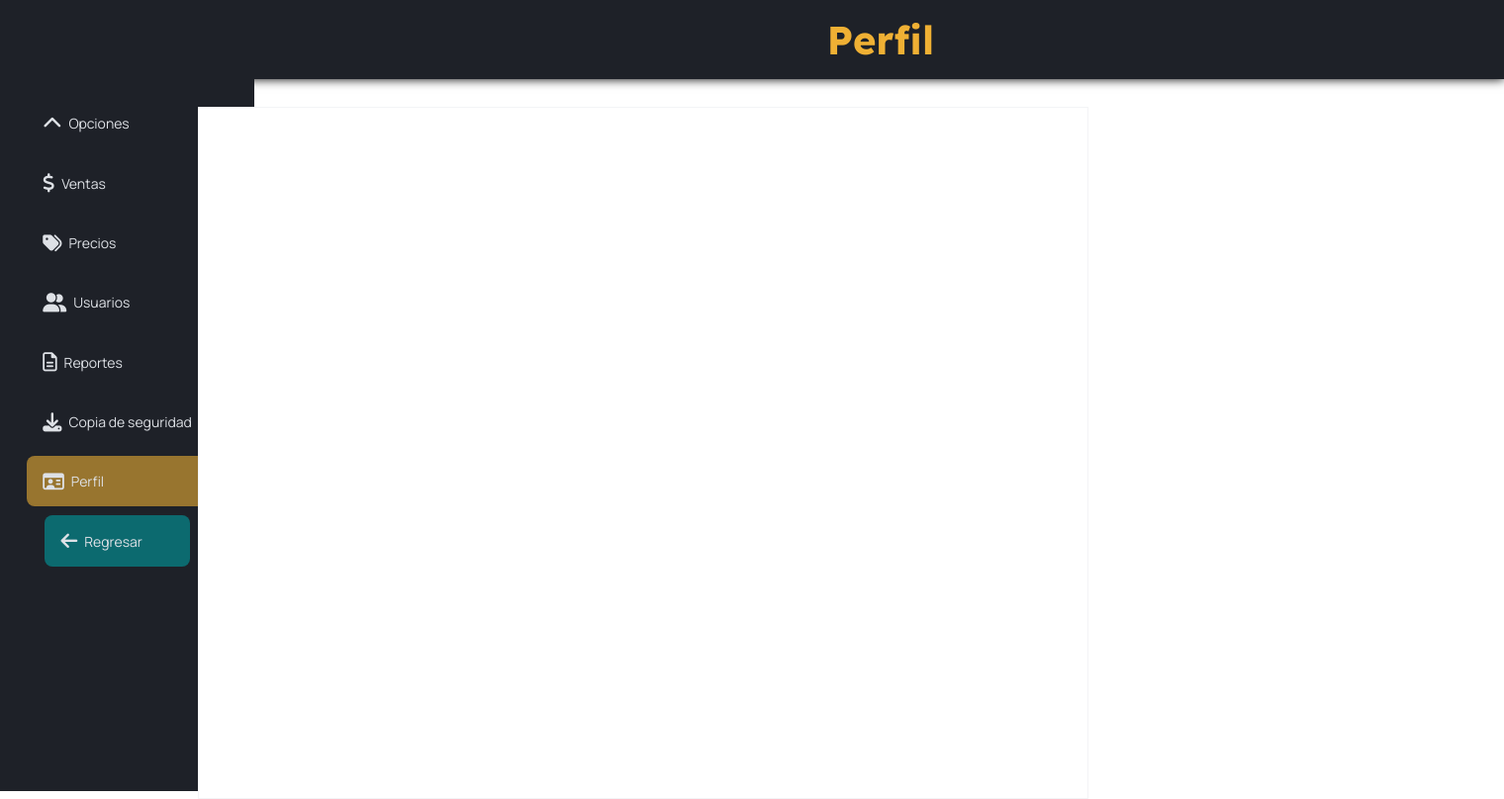
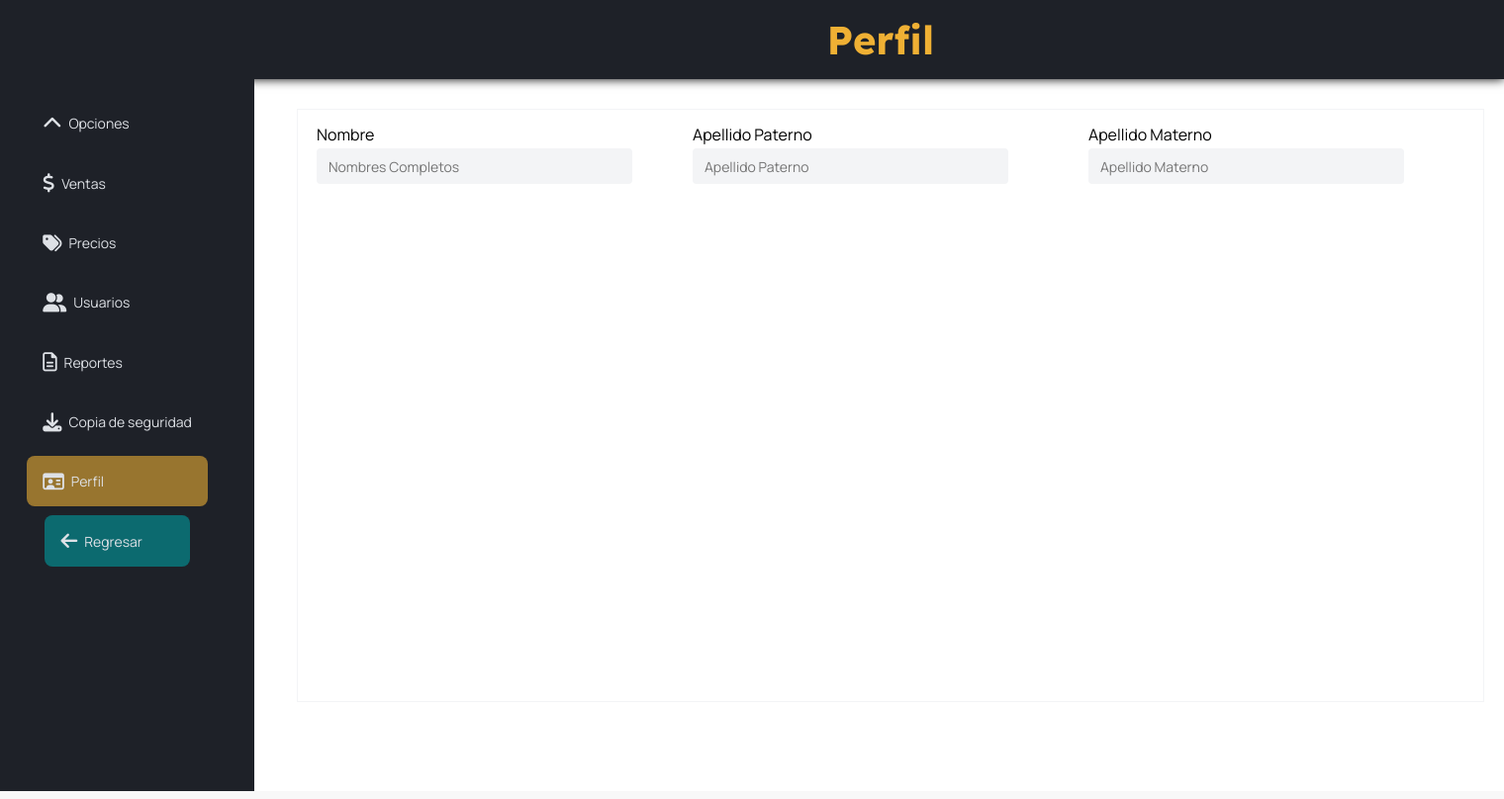
Before and after one commit to Murderd0ll/Wall-Ve-, a PHP site: page /Admin_Perfil.html in a window 1520 px wide. Shown: the whole page at 99% size. Run offline with PHP 8.4, Linux system fonts and the light colour scheme.

Commit message:
**Me falta HEXA y font correctos

```diff
--- a/Wall-VE-main/Admin_Perfil.html
+++ b/Wall-VE-main/Admin_Perfil.html
@@ -91,9 +91,19 @@
     </div>
 
     <div>
-
         <span id="containerPerfilAd"></span>
     </div>
-
+    <div class="textbox" id="textboxNomA">
+        <input type="Nombre" placeholder="Nombres Completos">
+    </div>
+    <span id="NombreAP">Nombre</span>
+    <div class="textbox" id="textboxAP">
+        <input type="Nombre" placeholder="Apellido Paterno">
+    </div>
+    <span id="ApellidoPAP">Apellido Paterno</span>
+    <div class="textbox" id="textboxAM">
+        <input type="Nombre" placeholder="Apellido Materno">
+    </div>
+    <span id="ApellidoMAP">Apellido Materno</span>
 </body>
 </html>
--- a/Wall-VE-main/Css/estilos.css
+++ b/Wall-VE-main/Css/estilos.css
@@ -451,10 +451,10 @@ button.BotonActualizar i :active{
 /* Container 115 */
 #containerPerfilAd {
     position: absolute;
-    top: 108px;
-    left: 200px;
-    width: 900px;
-    height: 700px;
+    top: 110px;
+    left: 300px;
+    width: 1200px;
+    height: 600px;
     background: #FFFFFFFF;
     border-radius: 0px;
     border-width: 1px;
@@ -462,6 +462,159 @@ button.BotonActualizar i :active{
     border-style: solid;
     }
 
+/* Textbox 14 */
+
+#NombreAP{
+    position: absolute;
+    top: 125px;
+    left: 320px;
+    color: Neutral 650;
+}
+#textboxNomA {
+    position: absolute;
+    top: 150px;
+    left: 320px;
+    opacity: 1;
+    }
+    .textbox input {
+    width: 319px;
+    height: 36px;
+    padding-left: 12px;
+    padding-right: 12px;
+    font-family: Manrope;
+    font-size: 14px;
+    line-height: 22px;
+    font-weight: 400;
+    background: #F3F4F6FF;
+    border-radius: 4px;
+    border-width: 0px;
+    outline: none;
+    }
+    .textbox .label {
+    font-family: Manrope;
+    font-size: 14px;
+    line-height: 22px;
+    font-weight: 700;
+    }
+    /* hover */
+    .textbox input:hover {
+    color: #BDC1CAFF;
+    background: #F3F4F6FF;
+    }
+    /* focused */
+    .textbox input:focused {
+    color: #BDC1CAFF;
+    background: #FFFFFFFF;
+    }
+    /* disabled */
+    .textbox input:disabled {
+    color: #BDC1CAFF;
+    background: #F3F4F6FF;
+    }
+    .textbox :disabled + .icon, .textbox :disabled + .icon + .icon {
+    fill: #171A1FFF;
+    }
+#ApellidoPAP{
+    position: absolute;
+    top: 125px;
+    left: 700px;
+    color: Neutral 650;
+}
+#textboxAP {
+    position: absolute;
+    top: 150px;
+    left: 700px;
+    opacity: 1;
+    }
+    .textbox input {
+    width: 319px;
+    height: 36px;
+    padding-left: 12px;
+    padding-right: 12px;
+    font-family: Manrope;
+    font-size: 14px;
+    line-height: 22px;
+    font-weight: 400;
+    background: #F3F4F6FF;
+    border-radius: 4px;
+    border-width: 0px;
+    outline: none;
+    }
+    .textbox .label {
+    font-family: Manrope;
+    font-size: 14px;
+    line-height: 22px;
+    font-weight: 700;
+    }
+    /* hover */
+    .textbox input:hover {
+    color: #BDC1CAFF;
+    background: #F3F4F6FF;
+    }
+    /* focused */
+    .textbox input:focused {
+    color: #BDC1CAFF;
+    background: #FFFFFFFF;
+    }
+    /* disabled */
+    .textbox input:disabled {
+    color: #BDC1CAFF;
+    background: #F3F4F6FF;
+    }
+    .textbox :disabled + .icon, .textbox :disabled + .icon + .icon {
+    fill: #171A1FFF;
+    }
+
+#ApellidoMAP{
+    position: absolute;
+    top: 125px;
+    left: 1100px;
+    color: Neutral 650;
+}
+#textboxAM {
+    position: absolute;
+    top: 150px;
+    left: 1100px;
+    opacity: 1;
+    }
+    .textbox input {
+    width: 319px;
+    height: 36px;
+    padding-left: 12px;
+    padding-right: 12px;
+    font-family: Manrope;
+    font-size: 14px;
+    line-height: 22px;
+    font-weight: 400;
+    background: #F3F4F6FF;
+    border-radius: 4px;
+    border-width: 0px;
+    outline: none;
+    }
+    .textbox .label {
+    font-family: Manrope;
+    font-size: 14px;
+    line-height: 22px;
+    font-weight: 700;
+    }
+    /* hover */
+    .textbox input:hover {
+    color: #BDC1CAFF;
+    background: #F3F4F6FF;
+    }
+    /* focused */
+    .textbox input:focused {
+    color: #BDC1CAFF;
+    background: #FFFFFFFF;
+    }
+    /* disabled */
+    .textbox input:disabled {
+    color: #BDC1CAFF;
+    background: #F3F4F6FF;
+    }
+    .textbox :disabled + .icon, .textbox :disabled + .icon + .icon {
+    fill: #171A1FFF;
+    }
 
 /* <div class="DNombre">
     <div class="LabelNombre">
```
